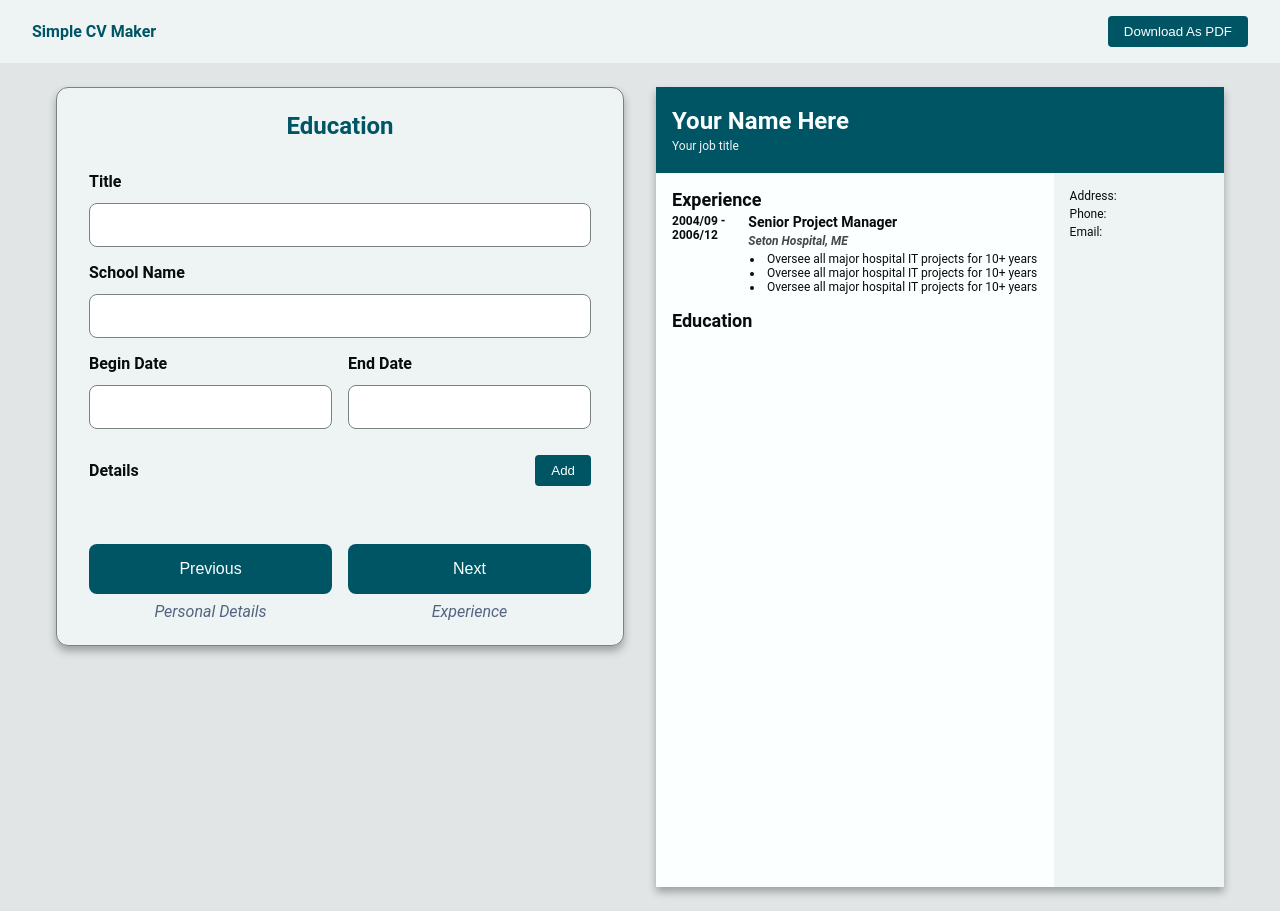
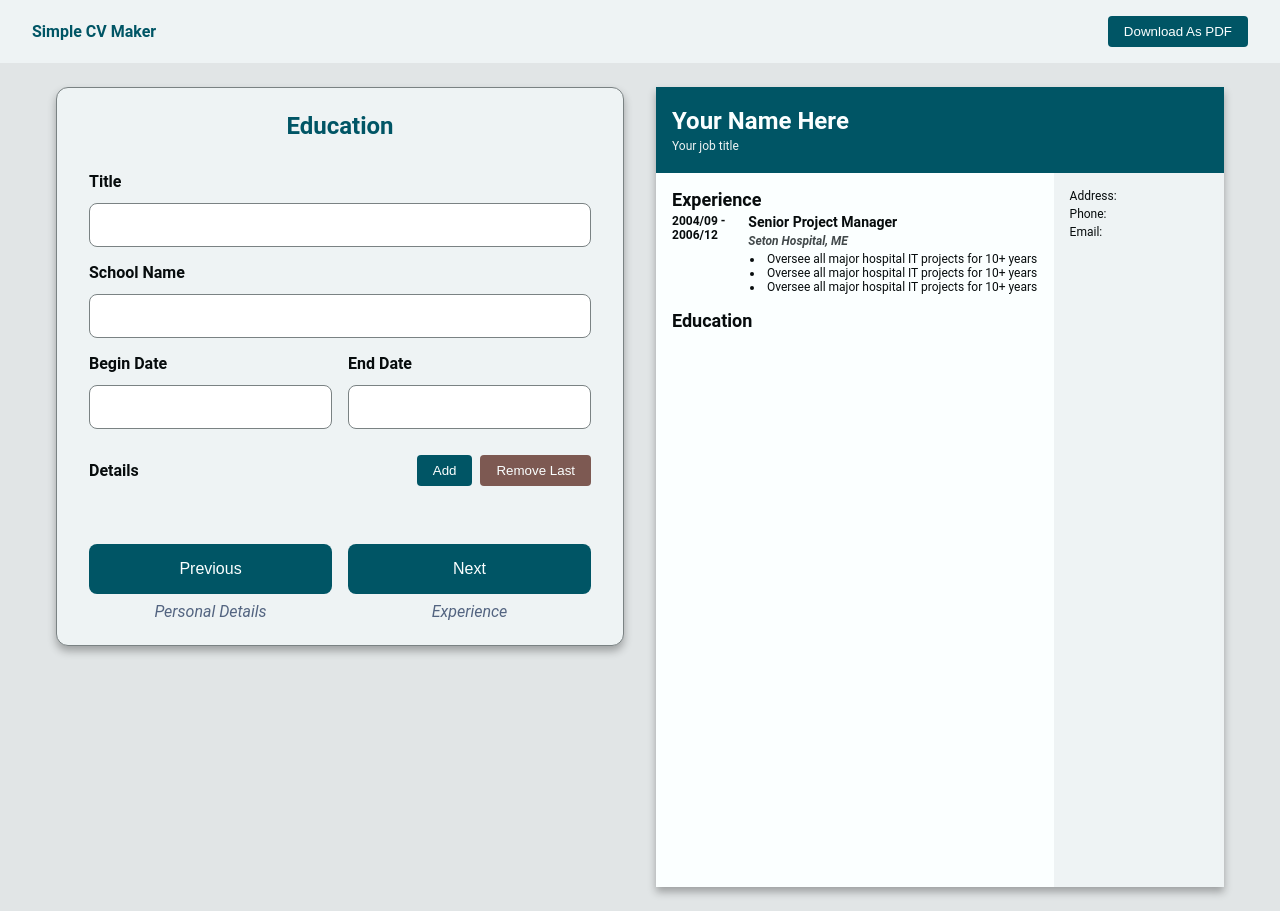
Before and after one commit to NgocPMT/react-cv-application, a React (Vite) app: page / in a window 1280 px wide. Both pictures are taken after a click on the button "Next". Built offline with nearby package versions, Linux system fonts and the light colour scheme.

Commit message:
add a button to remove the last detail instance on the education detail list and style it

```diff
--- a/src/components/App.jsx
+++ b/src/components/App.jsx
@@ -67,8 +67,17 @@ export default function App() {
     setEducation({ ...education, endDate: e.target.value });
   }
 
-  function createEmptyDetails() {
+  function createEmptyDetail() {
     const newDetails = education.details ? [...education.details, ""] : [""];
+    setEducation({ ...education, details: newDetails });
+  }
+
+  function deleteTheLastDetail() {
+    if (!education.details) {
+      return;
+    }
+    const newDetails = [...education.details];
+    newDetails.pop();
     setEducation({ ...education, details: newDetails });
   }
 
@@ -207,9 +216,20 @@ export default function App() {
             <div className="detail-section">
               <div className="detail-section-header">
                 <p>Details</p>
-                <button onClick={createEmptyDetails} className="add-detail-btn">
-                  Add
-                </button>
+                <div className="detail-section-buttons">
+                  <button
+                    onClick={createEmptyDetail}
+                    className="add-detail-btn"
+                  >
+                    Add
+                  </button>
+                  <button
+                    onClick={deleteTheLastDetail}
+                    className="delete-detail-btn"
+                  >
+                    Remove Last
+                  </button>
+                </div>
               </div>
               <div className="details">
                 {education.details &&
--- a/src/css/App.css
+++ b/src/css/App.css
@@ -295,9 +295,18 @@ button.disabled {
   cursor: pointer;
 }
 
+.detail-section-header button.delete-detail-btn {
+  background-color: var(--danger);
+}
+
 .detail-section-header button:hover {
   opacity: 0.8;
   transform: translateY(-1px);
+}
+
+.detail-section-buttons {
+  display: flex;
+  gap: 0.5rem;
 }
 
 @media (min-width: 768px) {
```
